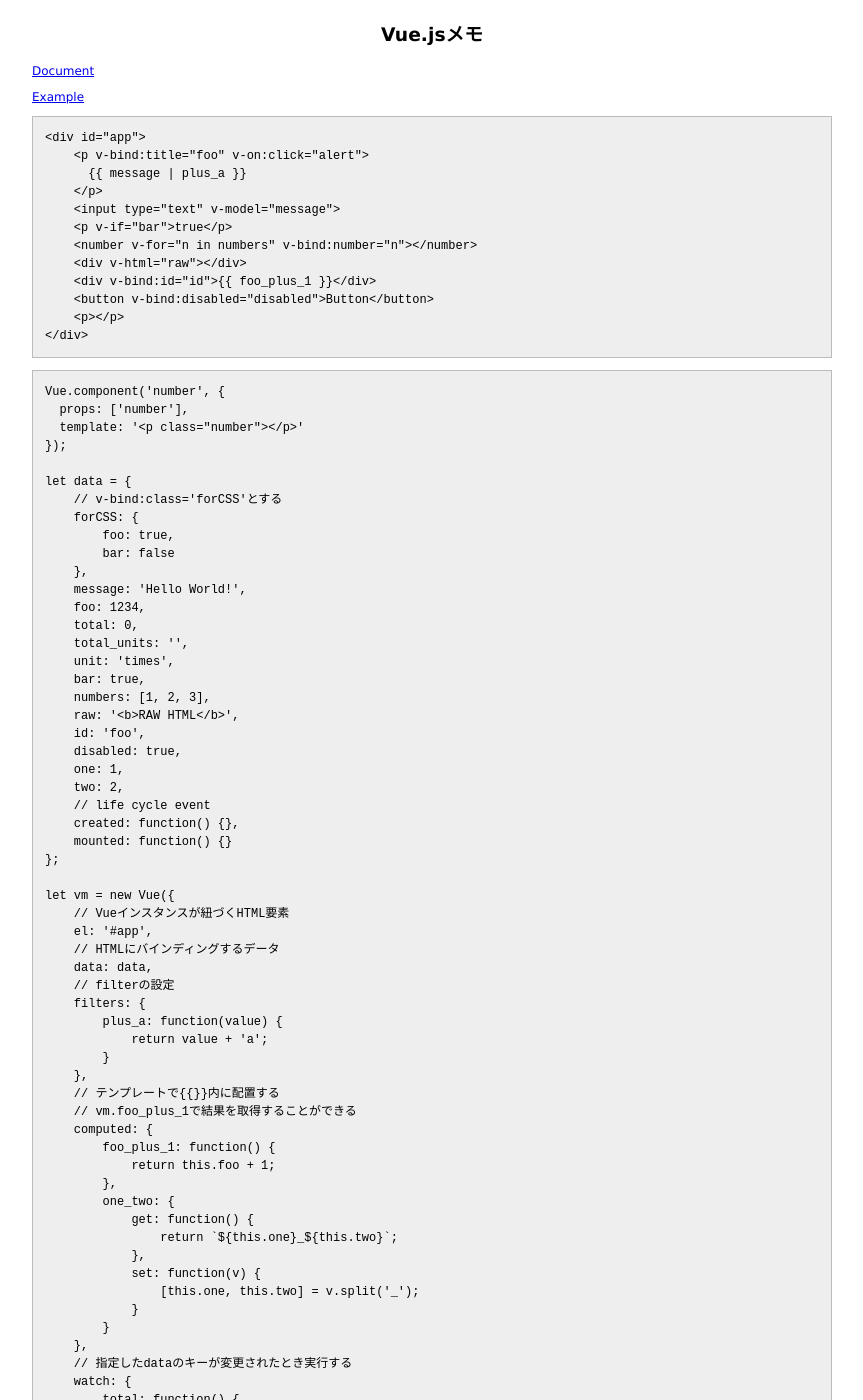
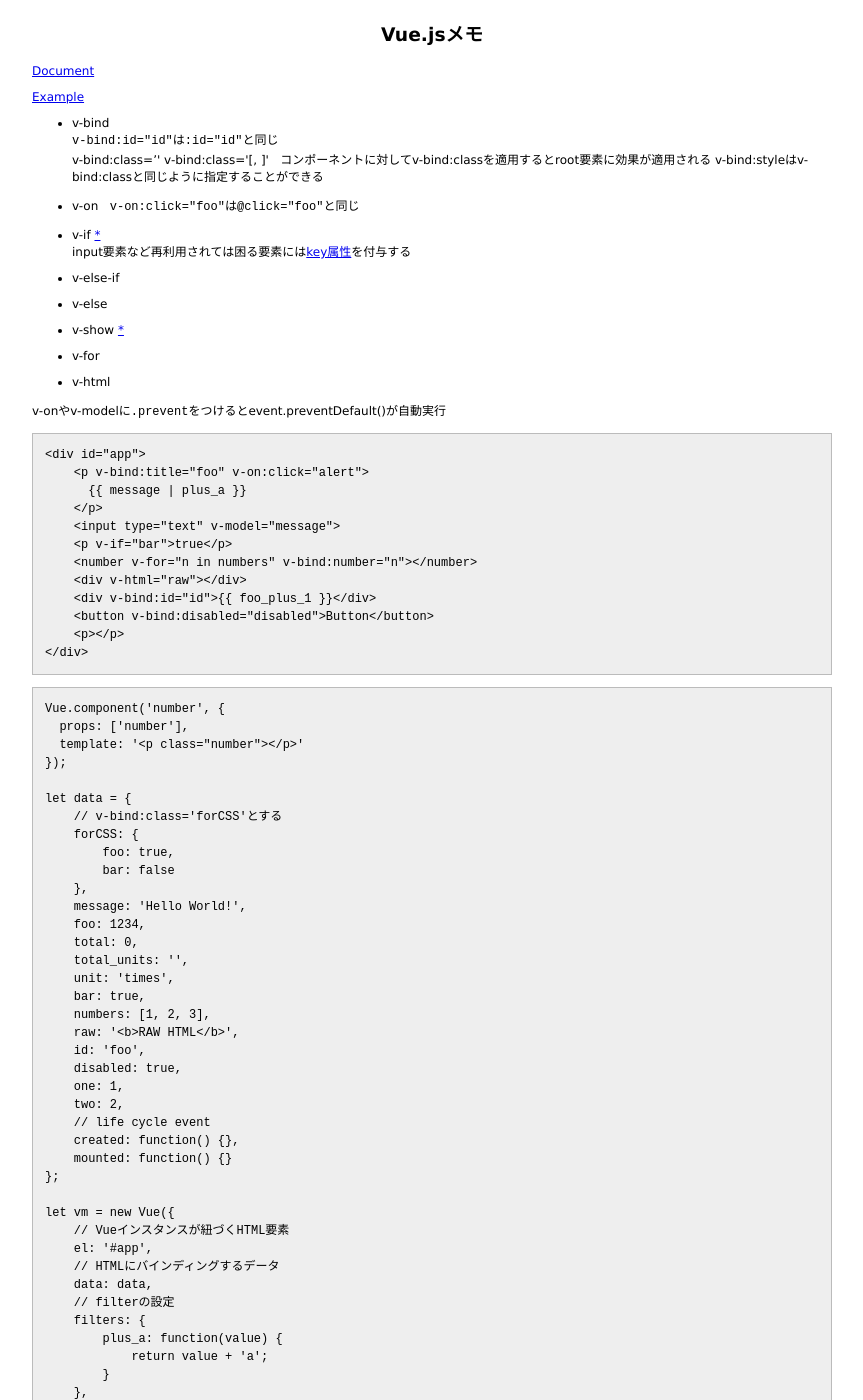
Before and after one commit to 38elements/38elements.github.com, a Jekyll site: the page built from _posts/2016-12-20-vuejs.md, in a window 1280 px wide and 1400 px high. Shown: the whole window, without its empty margins (208-1071 px from the left). Built offline with Jekyll 4.4.1, drawn with Linux system fonts in a browser that asks for light colours; part of the change alters nothing that is shown; some of the changed text lies outside the part shown.

Commit message:
Update 2016-12-20-vuejs.md

````diff
--- a/_posts/2016-12-20-vuejs.md
+++ b/_posts/2016-12-20-vuejs.md
@@ -5,6 +5,32 @@ title: Vue.jsメモ
 [Document](https://vuejs.org/v2/guide/instance.html)
 
 [Example](http://jsdo.it/38elements/vuejs-1)
+
+
+* v-bind
+`v-bind:id="id"`は`:id="id"`と同じ
+v-bind:class='<dataのキー名>'
+v-bind:class='[<dataのキー名>, <dataのキー名>]'
+コンポーネントに対してv-bind:classを適用するとroot要素に効果が適用される
+v-bind:styleはv-bind:classと同じように指定することができる
+
+* v-on
+`v-on:click="foo"`は`@click="foo"`と同じ
+
+* v-if [\*](https://vuejs.org/v2/guide/conditional.html)
+input要素など再利用されては困る要素には[key属性](https://vuejs.org/v2/guide/conditional.html#Controlling-Reusable-Elements-with-key)を付与する
+
+* v-else-if
+
+* v-else
+
+* v-show [\*](https://vuejs.org/v2/guide/conditional.html#v-show)
+
+* v-for
+
+* v-html
+
+v-onやv-modelに`.prevent`をつけるとevent.preventDefault()が自動実行
 
 ```
 <div id="app">
@@ -96,22 +122,3 @@ console.log(vm.foo == data.foo);
 // Vueインスタンスの属性には$をつけてアクセスする
 console.log(vm.$data.foo == data.foo);
 ```
-
-
-* v-bind
-`v-bind:id="id"`は`:id="id"`と同じ
-v-bind:class='<dataのキー名>'
-v-bind:class='[<dataのキー名>, <dataのキー名>]'
-コンポーネントに対してv-bind:classを適用するとroot要素に効果が適用される
-v-bind:styleはv-bind:classと同じように指定することができる
-
-* v-on
-`v-on:click="foo"`は`@click="foo"`と同じ
-
-* v-if
-
-* v-for
-
-* v-html
-
-v-onやv-modelに`.prevent`をつけるとevent.preventDefault()が自動実行
````
